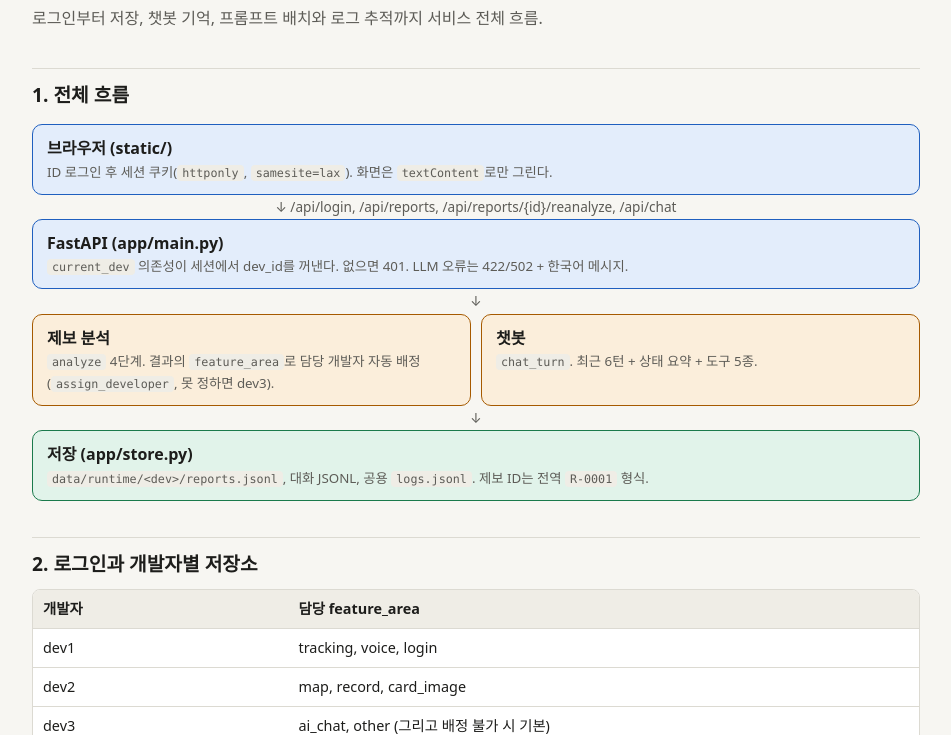
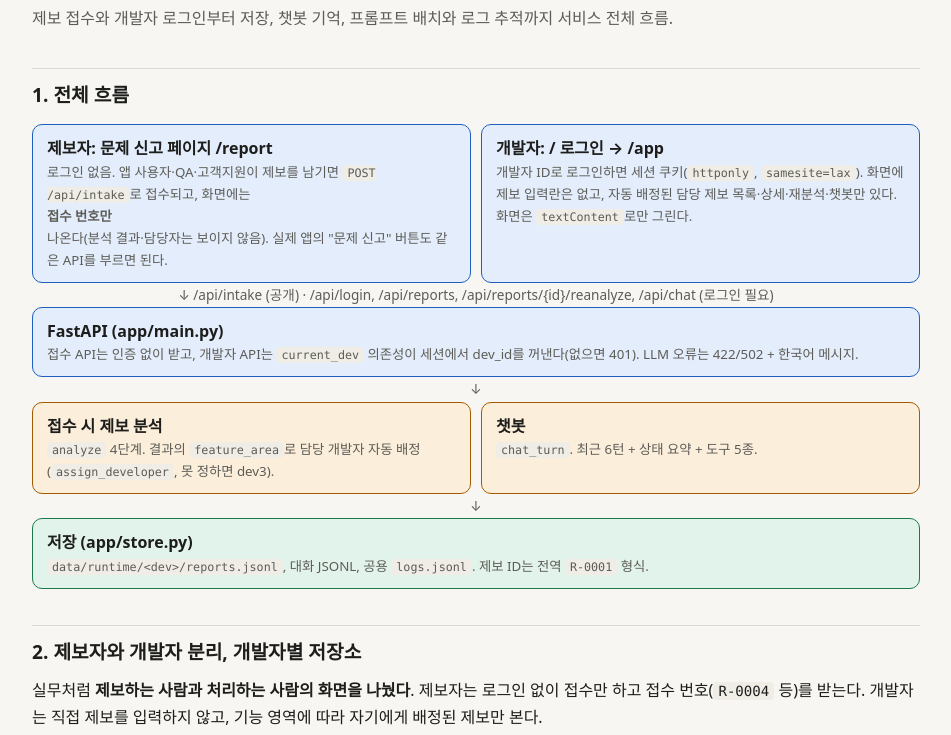
Before and after one commit to seokhyu-n/hw2-bug-triage, a plain HTML site: page docs/artifacts/service_workflow.html in a window 1280 px wide. Shown: the part 65-800 px from the top of the page, without its empty margins (164-1115 px from the left). Drawn offline with Linux system fonts and the light colour scheme.

Commit message:
docs: describe reporter intake split in service workflow page
Co-Authored-By: Claude Opus 5.5 <noreply@anthropic.com>

```diff
--- a/docs/artifacts/service_workflow.html
+++ b/docs/artifacts/service_workflow.html
@@ -73,14 +73,15 @@ li{margin:3px 0}
 <body>
 <main>
 <h1>서비스 워크플로우</h1>
-<p class="lead">로그인부터 저장, 챗봇 기억, 프롬프트 배치와 로그 추적까지 서비스 전체 흐름.</p>
+<p class="lead">제보 접수와 개발자 로그인부터 저장, 챗봇 기억, 프롬프트 배치와 로그 추적까지 서비스 전체 흐름.</p>
 
 <h2>1. 전체 흐름</h2>
 <div class="flow">
-<div class="node a"><b>브라우저 (static/)</b><small>ID 로그인 후 세션 쿠키(<code>httponly</code>, <code>samesite=lax</code>). 화면은 <code>textContent</code>로만 그린다.</small></div><div class="arrow">&#8595; /api/login, /api/reports, /api/reports/{id}/reanalyze, /api/chat</div><div class="node a"><b>FastAPI (app/main.py)</b><small><code>current_dev</code> 의존성이 세션에서 dev_id를 꺼낸다. 없으면 401. LLM 오류는 422/502 + 한국어 메시지.</small></div><div class="arrow">&#8595; </div><div class="row"><div class="node w"><b>제보 분석</b><small><code>analyze</code> 4단계. 결과의 <code>feature_area</code>로 담당 개발자 자동 배정(<code>assign_developer</code>, 못 정하면 dev3).</small></div><div class="node w"><b>챗봇</b><small><code>chat_turn</code>. 최근 6턴 + 상태 요약 + 도구 5종.</small></div></div><div class="arrow">&#8595; </div><div class="node g"><b>저장 (app/store.py)</b><small><code>data/runtime/&lt;dev&gt;/reports.jsonl</code>, 대화 JSONL, 공용 <code>logs.jsonl</code>. 제보 ID는 전역 <code>R-0001</code> 형식.</small></div>
+<div class="row"><div class="node a"><b>제보자: 문제 신고 페이지 /report</b><small>로그인 없음. 앱 사용자·QA·고객지원이 제보를 남기면 <code>POST /api/intake</code>로 접수되고, 화면에는 <b>접수 번호만</b> 나온다(분석 결과·담당자는 보이지 않음). 실제 앱의 "문제 신고" 버튼도 같은 API를 부르면 된다.</small></div><div class="node a"><b>개발자: / 로그인 &rarr; /app</b><small>개발자 ID로 로그인하면 세션 쿠키(<code>httponly</code>, <code>samesite=lax</code>). 화면에 제보 입력란은 없고, 자동 배정된 담당 제보 목록·상세·재분석·챗봇만 있다. 화면은 <code>textContent</code>로만 그린다.</small></div></div><div class="arrow">&#8595; /api/intake (공개) &middot; /api/login, /api/reports, /api/reports/{id}/reanalyze, /api/chat (로그인 필요)</div><div class="node a"><b>FastAPI (app/main.py)</b><small>접수 API는 인증 없이 받고, 개발자 API는 <code>current_dev</code> 의존성이 세션에서 dev_id를 꺼낸다(없으면 401). LLM 오류는 422/502 + 한국어 메시지.</small></div><div class="arrow">&#8595; </div><div class="row"><div class="node w"><b>접수 시 제보 분석</b><small><code>analyze</code> 4단계. 결과의 <code>feature_area</code>로 담당 개발자 자동 배정(<code>assign_developer</code>, 못 정하면 dev3).</small></div><div class="node w"><b>챗봇</b><small><code>chat_turn</code>. 최근 6턴 + 상태 요약 + 도구 5종.</small></div></div><div class="arrow">&#8595; </div><div class="node g"><b>저장 (app/store.py)</b><small><code>data/runtime/&lt;dev&gt;/reports.jsonl</code>, 대화 JSONL, 공용 <code>logs.jsonl</code>. 제보 ID는 전역 <code>R-0001</code> 형식.</small></div>
 </div>
 
-<h2>2. 로그인과 개발자별 저장소</h2>
+<h2>2. 제보자와 개발자 분리, 개발자별 저장소</h2>
+<p>실무처럼 <b>제보하는 사람과 처리하는 사람의 화면을 나눴다</b>. 제보자는 로그인 없이 접수만 하고 접수 번호(<code>R-0004</code> 등)를 받는다. 개발자는 직접 제보를 입력하지 않고, 기능 영역에 따라 자기에게 배정된 제보만 본다.</p>
 <div class="scroll"><table class="wide">
 <tr><th>개발자</th><th>담당 feature_area</th></tr>
 <tr><td>dev1</td><td>tracking, voice, login</td></tr>
@@ -91,6 +92,7 @@ li{margin:3px 0}
 <li>세션은 서버 메모리의 토큰, dev_id 표(<code>app/auth.py</code>). 서버를 재시작하면 다시 로그인한다.</li>
 <li>제보·대화는 개발자 폴더별 JSONL. 조회·재분석은 로그인한 개발자 폴더만 읽는다.</li>
 <li>쓰기는 프로세스 전체 <code>RLock</code> 하나로 보호하고, 제보 파일은 임시 파일에 쓴 뒤 <code>os.replace</code>로 원자적으로 바꾼다(단일 프로세스 전제).</li>
+<li>공개 접수 API에는 아직 요청 횟수 제한이 없다. 외부에 공개하려면 IP별 횟수 제한이나 캡차가 필요하다(접수마다 Claude 호출 비용 발생).</li>
 </ul>
 
 <h2>3. 챗봇의 짧은 기억</h2>
```
